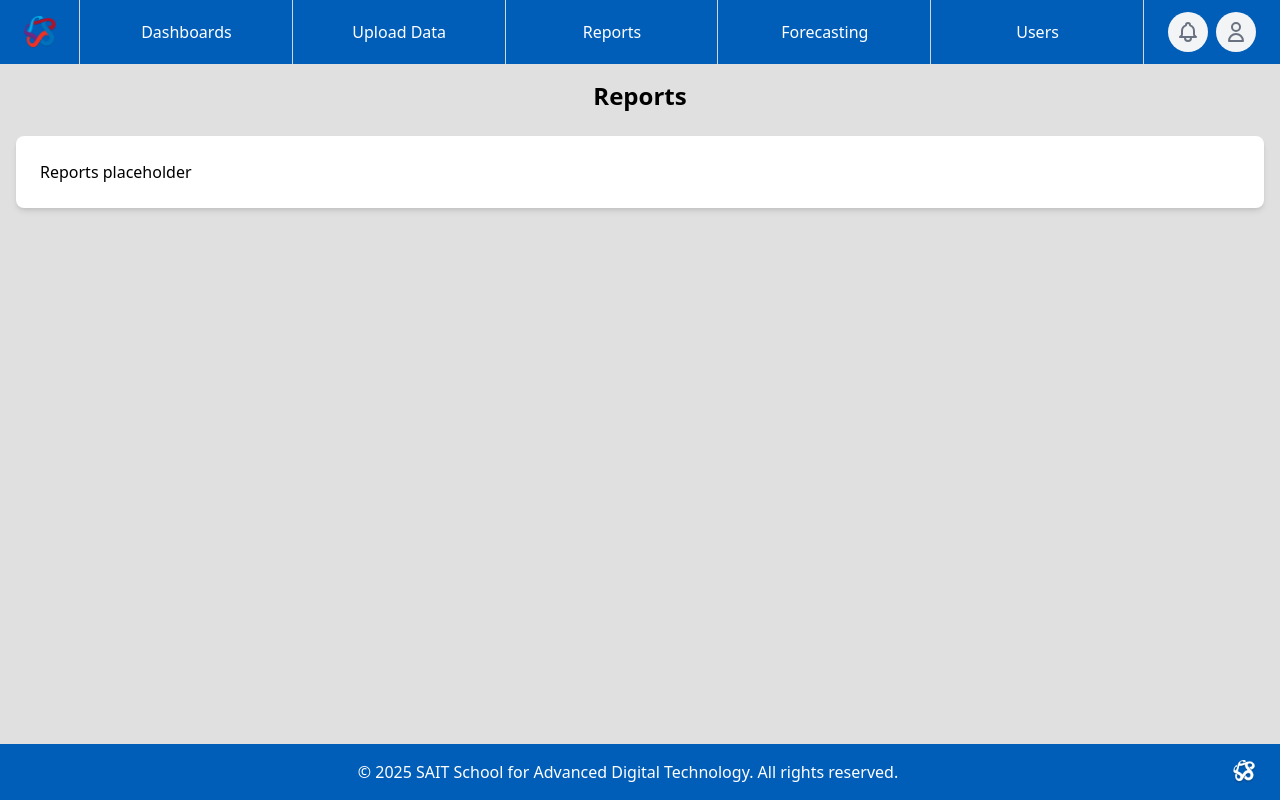
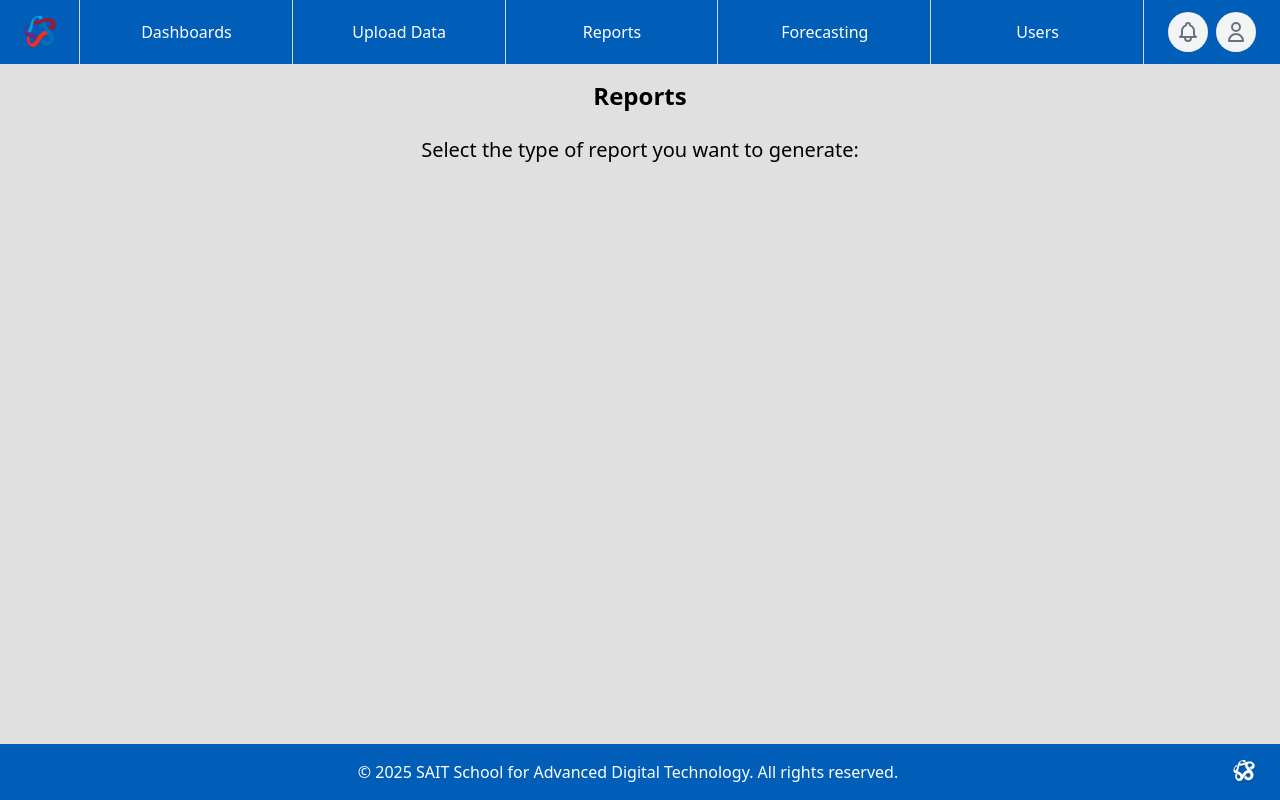
Before and after one commit to mlbrnm/sadt_scheduling_capstone, a Next.js app: page /Frontend/Reports in a window 1280 px wide. Built offline with nearby package versions, Linux system fonts and the light colour scheme.

Commit message:
fixed fonts + dummy code for selecting type of report

```diff
--- a/app/Frontend/Reports/page.js
+++ b/app/Frontend/Reports/page.js
@@ -6,13 +6,18 @@ export default function Reports() {
   const reportTypes = ["Program", "Instructor", "Instructor Utilization"];
   const [selectedReportType, setSelectedReportType] = useState("");
   const [dataForReport, setDataForReport] = useState([]);
-  const [generationDetails, setGenerationDetails] = useState({ fileName: "", uploadTime: "" });
+  const [generationDetails, setGenerationDetails] = useState({ fileName: "", generationTime: "" });
+  const dummyPrograms = ["Software Development Diploma", "ITS Diploma", "Film & Video Production Diploma", "Web Development Certificate", "Software Development BTech"];
+  const [selectedProgram, setSelectedProgram] = useState("");
+  const [error, setError] = useState(null);
+  const [isLoading, setIsLoading] = useState(false);
+
 
 
   const handleReportTypeSelect = (type) => {
     setSelectedReportType(type);
     setDataForReport([]);
-    setGenerationDetails({ fileName: "", uploadTime: "" });
+    setGenerationDetails({ fileName: "", generationTime: "" });
     setError(null);
     setSuccessMessage("");
   };
@@ -43,10 +48,27 @@ export default function Reports() {
     /*Main Content Container*/
     <div className="p-4">
       <h1 className="text-2xl text-center font-bold mb-6">Reports</h1>
-      {/*Content Goes Here*/}
-      <div className="bg-white shadow-md rounded-lg p-6">
-        <p>Reports placeholder</p>
-      </div>
+      {/*Generate Reports Section*/}
+      <h2 className="text-xl text-center mb-6">Select the type of report you want to generate:</h2>
+
+
+
+
+
+      {/* <div className="mt-4">
+        <label htmlFor="programSelect" className="flex mb-2">Select Program:</label>
+        <select
+          id="programSelect"
+          value={selectedProgram}
+          onChange={(e) => setSelectedProgram(e.target.value)}
+          className="border border-gray-300 rounded-md p-2"
+        >
+          <option value="">-- Select a Program --</option>
+          {dummyPrograms.map((program) => (
+            <option key={program} value={program}>{program}</option>
+          ))}
+        </select>
+      </div> */}
     </div>
   );
 }
```
